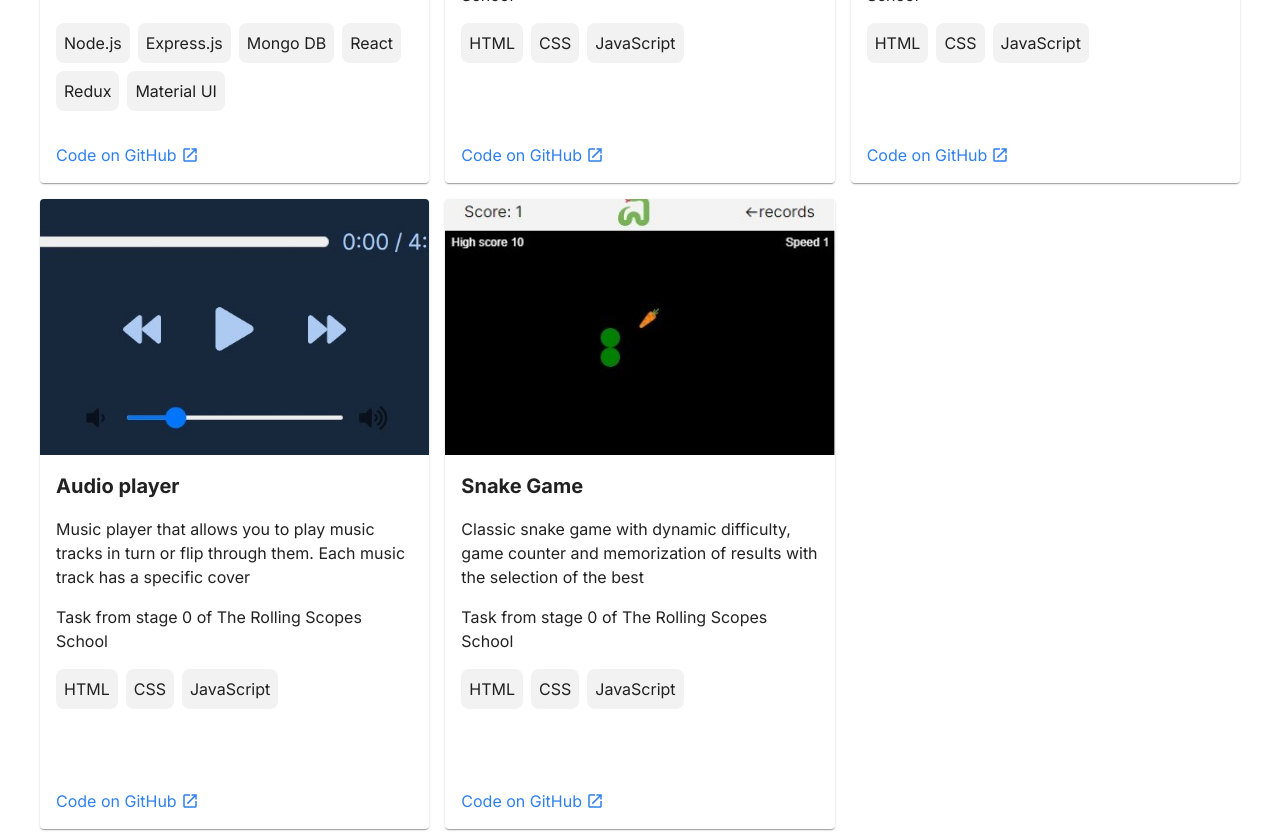
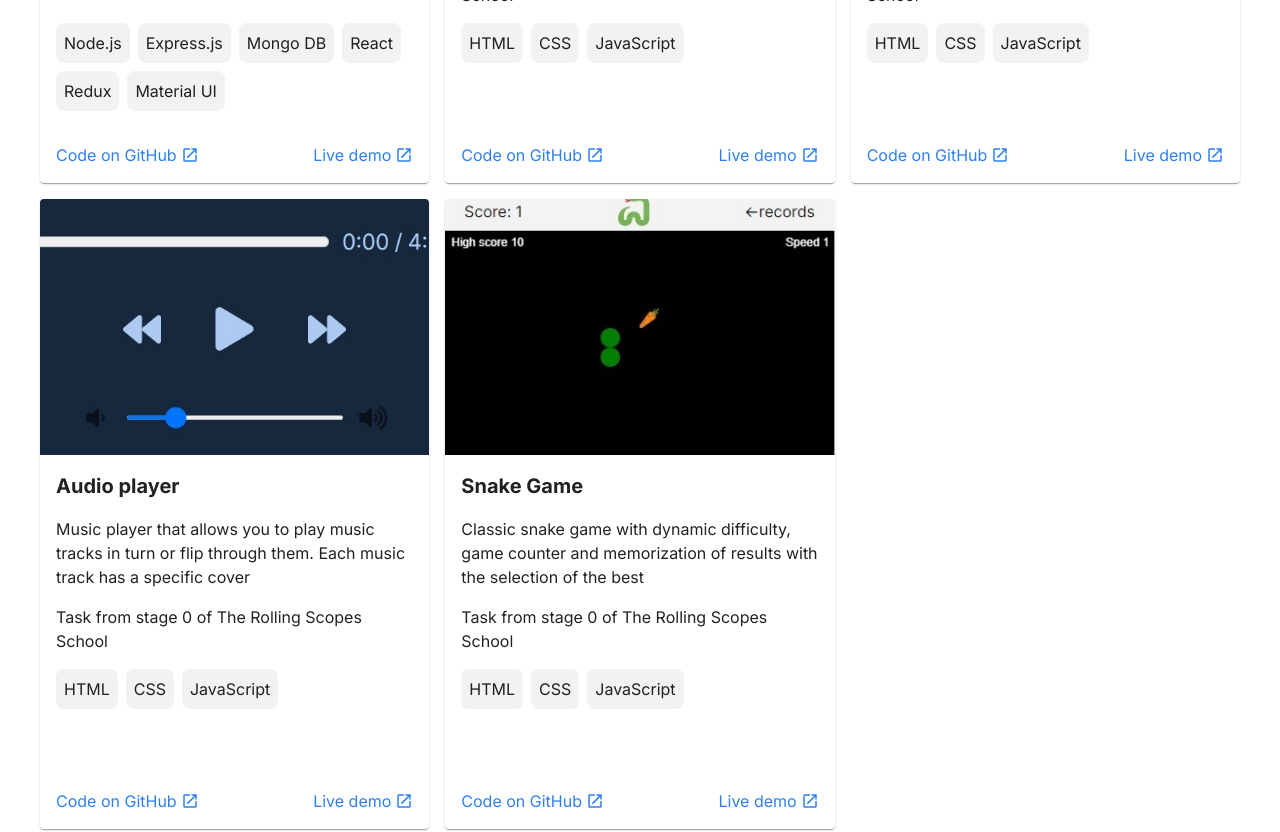
Before and after one commit to asuponev/asuponev.github.io, a React (Create React App) app: page / in a window 1280 px wide. Shown: the part 2480-3312 px from the top of the page. Built offline with nearby package versions, Linux system fonts and the light colour scheme.

Commit message:
feat: add link to deploy

```diff
--- a/src/components/cards/project-card.js
+++ b/src/components/cards/project-card.js
@@ -5,7 +5,7 @@ import OpenInNewOutlinedIcon from '@mui/icons-material/OpenInNewOutlined';
 import SkillItems from './skill-items';
 import { linkOptions } from '../../shared/link-options';
 
-const ProjectCard = ({ title, description, note, skills, cover, link }) => {
+const ProjectCard = ({ title, description, note, skills, cover, git, deploy }) => {
   return (
     <Card>
       <CardMedia
@@ -27,12 +27,19 @@ const ProjectCard = ({ title, description, note, skills, cover, link }) => {
           <SkillItems skills={skills} />
         </Box>
       </CardContent>
-      <CardActions sx={{ p: 2, alignItems: "center" }}>
+      <CardActions sx={{ p: 2, alignItems: "center", justifyContent: "space-between" }}>
         <Link
-          href={link} {...linkOptions}
+          href={git} {...linkOptions}
           sx={{ display: "flex", alignItems: "center", gap: 0.5 }}
         >
           Code on GitHub
+          <OpenInNewOutlinedIcon sx={{ height: 18, width: 18 }} />
+        </Link>
+        <Link
+          href={deploy} {...linkOptions}
+          sx={{ display: "flex", alignItems: "center", gap: 0.5 }}
+        >
+          Live demo
           <OpenInNewOutlinedIcon sx={{ height: 18, width: 18 }} />
         </Link>
       </CardActions>
```
